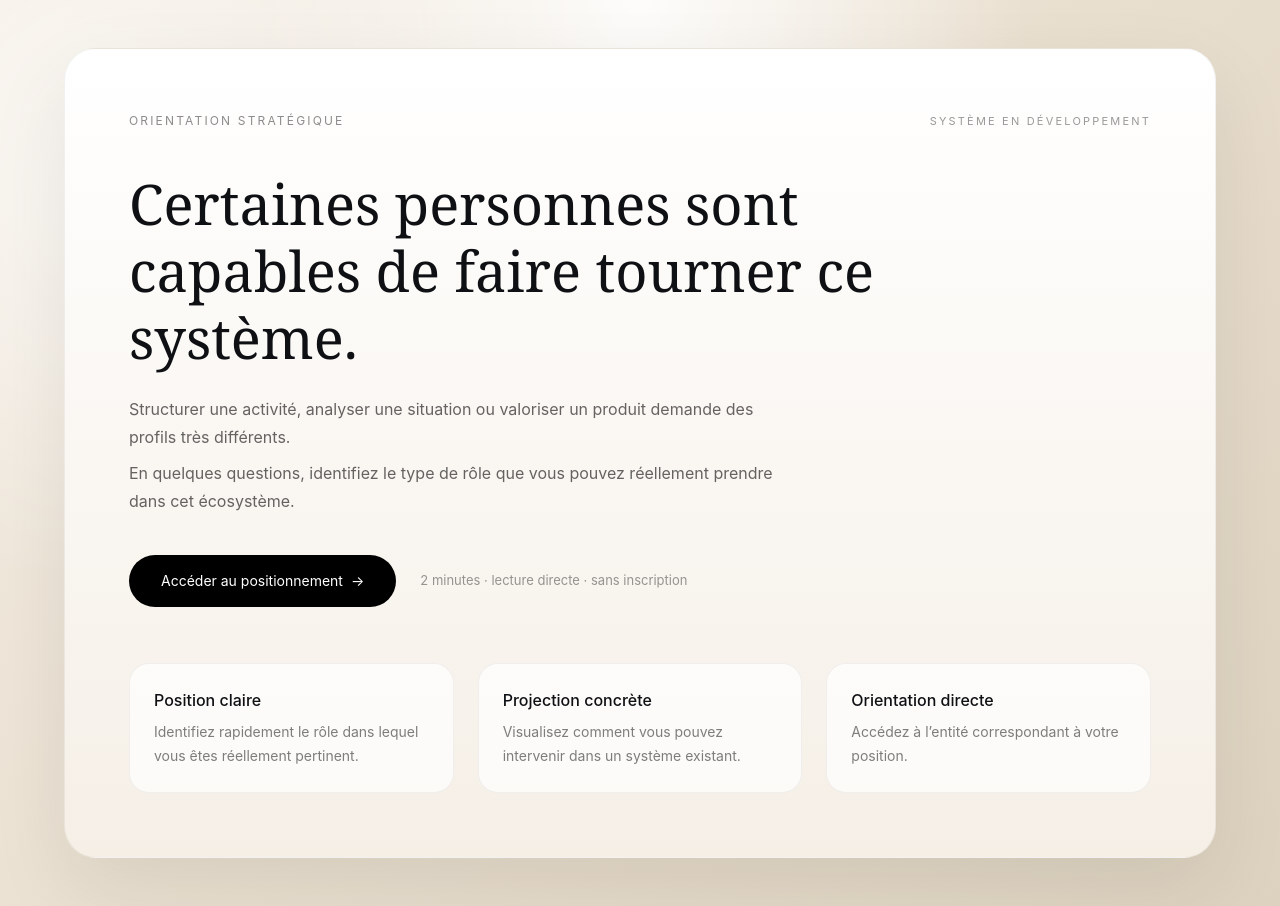
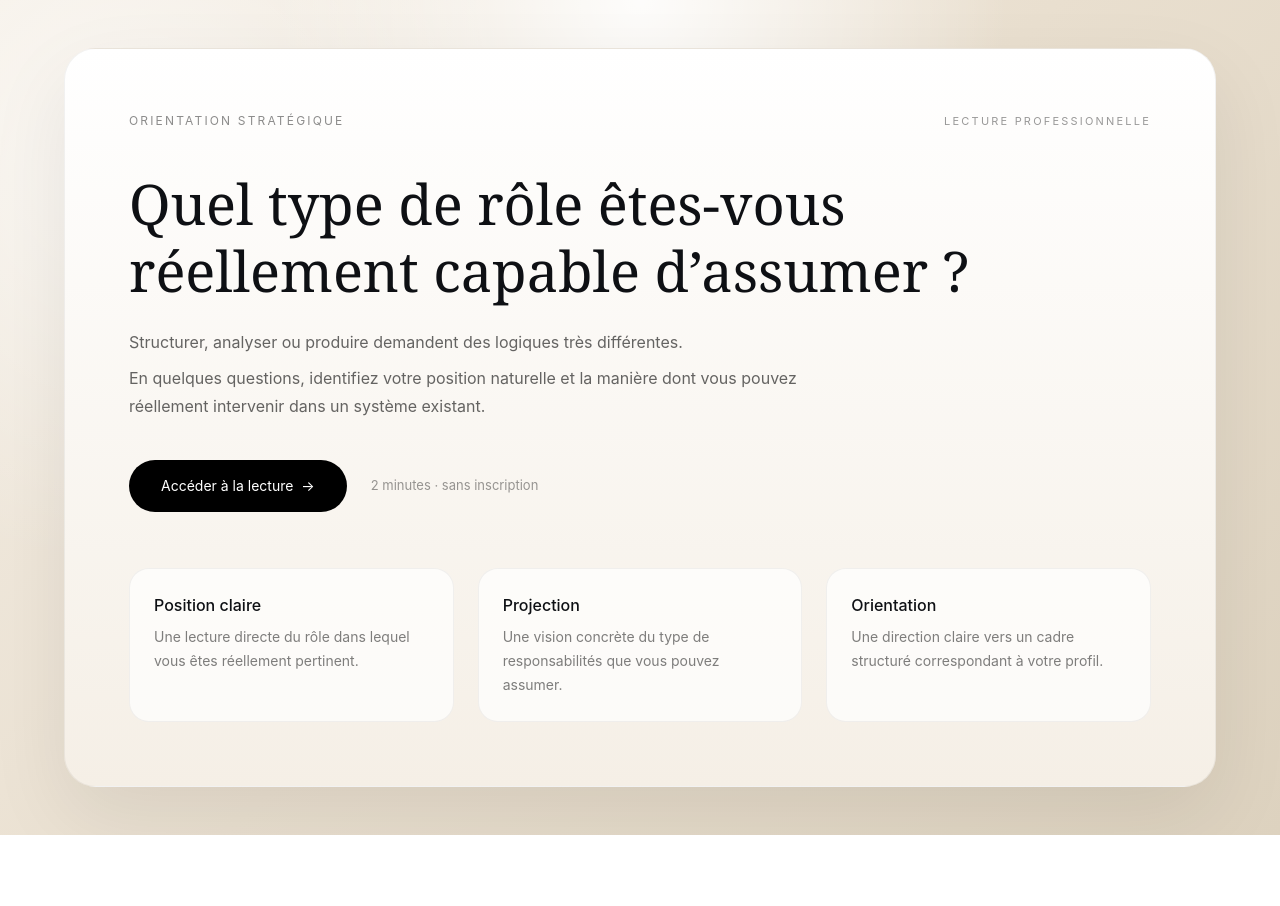
Before and after one commit to arnaudcrestey/POINT-ENTREE-HUB, a Next.js app: page / in a window 1280 px wide. After the commit the page ends 835 px from the top, so only its background shows below. Built offline with nearby package versions, Linux system fonts and the light colour scheme.

Commit message:
Update page.tsx

```diff
--- a/app/page.tsx
+++ b/app/page.tsx
@@ -3,7 +3,7 @@ import { Signature } from "@/components/signature";
 
 export default function HomePage() {
   return (
-    <main className="min-h-screen grid-background px-6 py-12 md:px-12 flex items-center justify-center">
+    <main className="min-h-screen grid-background flex items-center justify-center px-6 py-12 md:px-12">
 
       <div className="w-full max-w-6xl">
 
@@ -13,22 +13,22 @@ export default function HomePage() {
           <div className="flex items-center justify-between mb-10">
             <Signature />
             <div className="text-[11px] tracking-[0.2em] text-black/40 uppercase">
-              Système en développement
+              Lecture professionnelle
             </div>
           </div>
 
           {/* TITRE */}
           <h1 className="font-serif text-[34px] leading-[1.2] md:text-[56px] max-w-4xl">
-            Certaines personnes sont capables de faire tourner ce système.
+            Quel type de rôle êtes-vous réellement capable d’assumer ?
           </h1>
 
           {/* TEXTE */}
           <div className="mt-6 max-w-2xl text-[15px] leading-7 text-black/60 md:text-[16px] space-y-2">
             <p>
-              Structurer une activité, analyser une situation ou valoriser un produit demande des profils très différents.
+              Structurer, analyser ou produire demandent des logiques très différentes.
             </p>
             <p>
-              En quelques questions, identifiez le type de rôle que vous pouvez réellement prendre dans cet écosystème.
+              En quelques questions, identifiez votre position naturelle et la manière dont vous pouvez réellement intervenir dans un système existant.
             </p>
           </div>
 
@@ -38,12 +38,12 @@ export default function HomePage() {
               href="/start"
               className="inline-flex items-center justify-center rounded-full bg-black px-8 py-4 text-sm text-white transition-all duration-300 hover:scale-[1.02] hover:bg-neutral-900"
             >
-              Accéder au positionnement
+              Accéder à la lecture
               <span className="ml-2">→</span>
             </Link>
 
             <div className="text-[13px] text-black/40">
-              2 minutes · lecture directe · sans inscription
+              2 minutes · sans inscription
             </div>
           </div>
 
@@ -53,21 +53,21 @@ export default function HomePage() {
             <div className="rounded-[20px] border border-black/5 bg-white/70 p-6">
               <h3 className="font-medium text-[16px] mb-2">Position claire</h3>
               <p className="text-[14px] text-black/50 leading-6">
-                Identifiez rapidement le rôle dans lequel vous êtes réellement pertinent.
+                Une lecture directe du rôle dans lequel vous êtes réellement pertinent.
               </p>
             </div>
 
             <div className="rounded-[20px] border border-black/5 bg-white/70 p-6">
-              <h3 className="font-medium text-[16px] mb-2">Projection concrète</h3>
+              <h3 className="font-medium text-[16px] mb-2">Projection</h3>
               <p className="text-[14px] text-black/50 leading-6">
-                Visualisez comment vous pouvez intervenir dans un système existant.
+                Une vision concrète du type de responsabilités que vous pouvez assumer.
               </p>
             </div>
 
             <div className="rounded-[20px] border border-black/5 bg-white/70 p-6">
-              <h3 className="font-medium text-[16px] mb-2">Orientation directe</h3>
+              <h3 className="font-medium text-[16px] mb-2">Orientation</h3>
               <p className="text-[14px] text-black/50 leading-6">
-                Accédez à l’entité correspondant à votre position.
+                Une direction claire vers un cadre structuré correspondant à votre profil.
               </p>
             </div>
 
```
